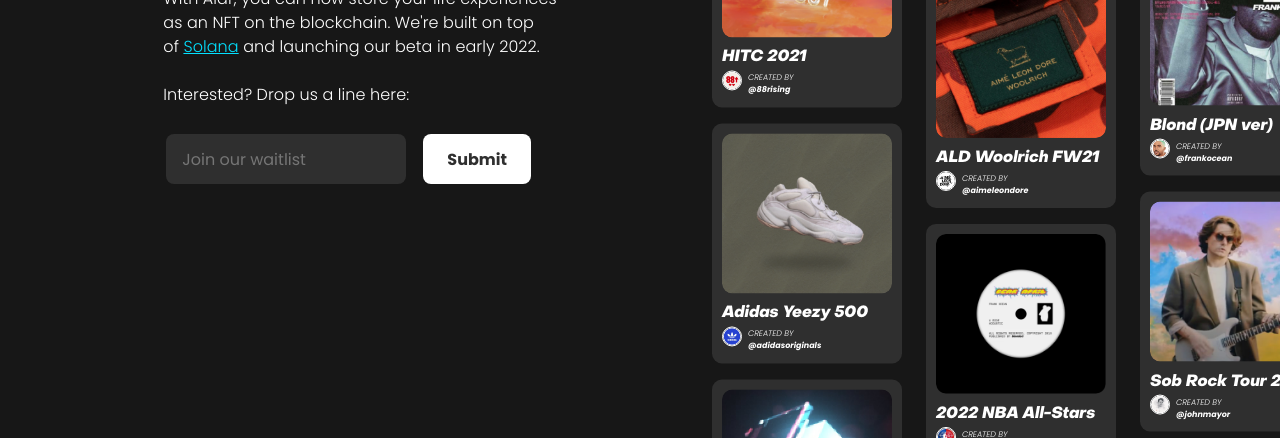
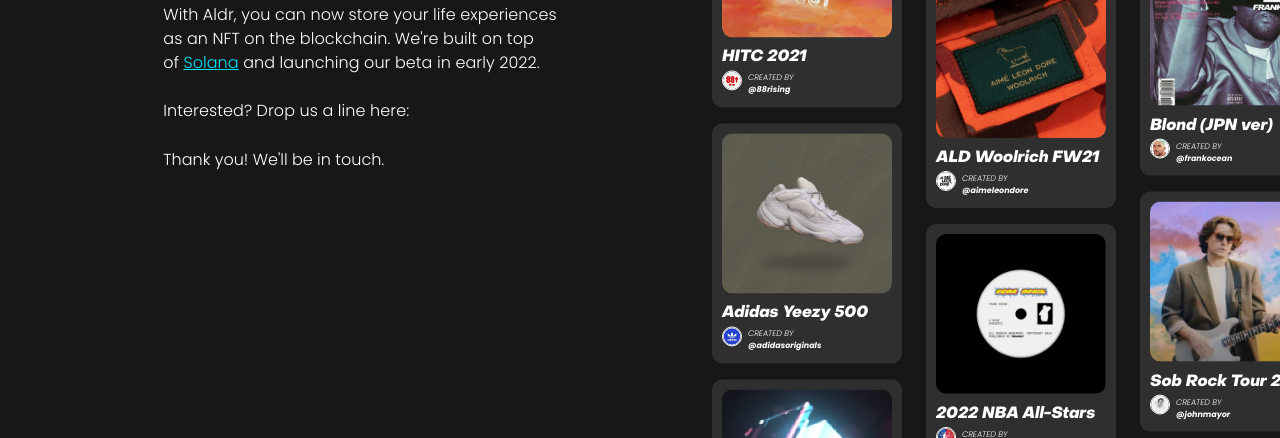
Before and after one commit to mchlhess/aldr_homepage, a plain HTML site: page index.html in a window 1280 px wide. Both pictures are taken after typing "name@example.com" into the empty fields and a click on the input "Submit". Shown: the part 362-800 px from the top of the page. Drawn offline with Linux system fonts and the light colour scheme; no server answers.

Commit message:
confirm message

```diff
--- a/assets/styles.css
+++ b/assets/styles.css
@@ -165,6 +165,9 @@ Headline
 }
 .waitlist-submit:active {
   background: rgba(255, 255, 255, .6);
+}
+.confirm-message {
+  color: #ffffff;
 }
 @keyframes waitlistAnimation {
   0% {
--- a/index.html
+++ b/index.html
@@ -281,7 +281,7 @@
         var xhr = new XMLHttpRequest();
         xhr.open("POST", url, true);
         xhr.setRequestHeader('Content-Type', 'application/json');
-        return xhr.send(JSON.stringify(data));
+        xhr.send(JSON.stringify(data));
       }
         function submitForm(e, form) {
           e.preventDefault();
@@ -293,8 +293,11 @@
           const data = new FormData(form)
           const formData = Object.fromEntries(data.entries());
           // gimme dat
+          const thankYouText = document.createElement('div');
+          thankYouText.classList.add('confirm-message');
+          thankYouText.innerHTML = 'Thank you! We\'ll be in touch.';
+          form.parentNode.replaceChild(thankYouText, form);
           httpPost('https://app.aldr.co/waitlist/', null, formData)
-          form.reset()
         }
 
         const waitlistForm = document.getElementById("waitlist");
```
